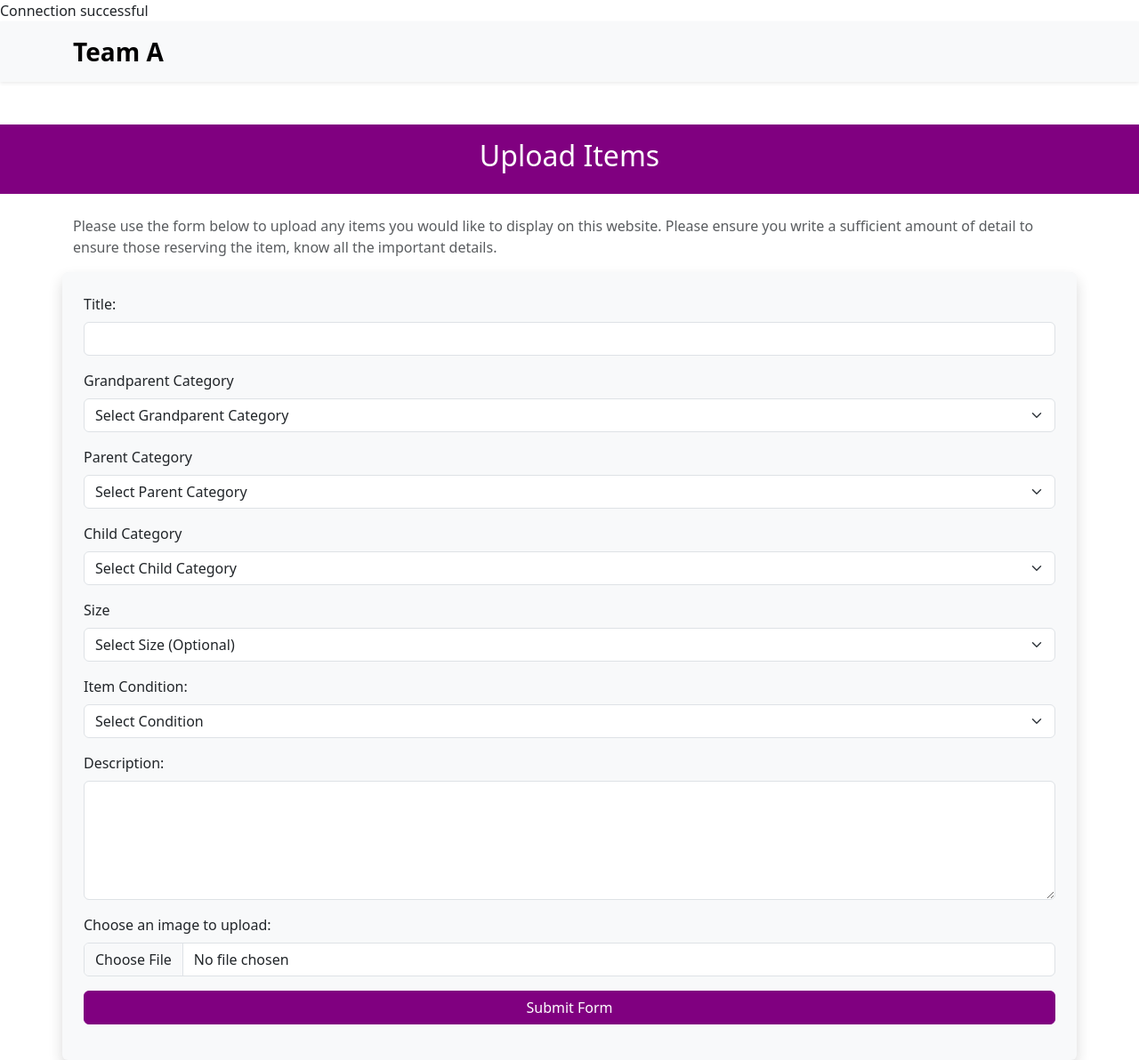
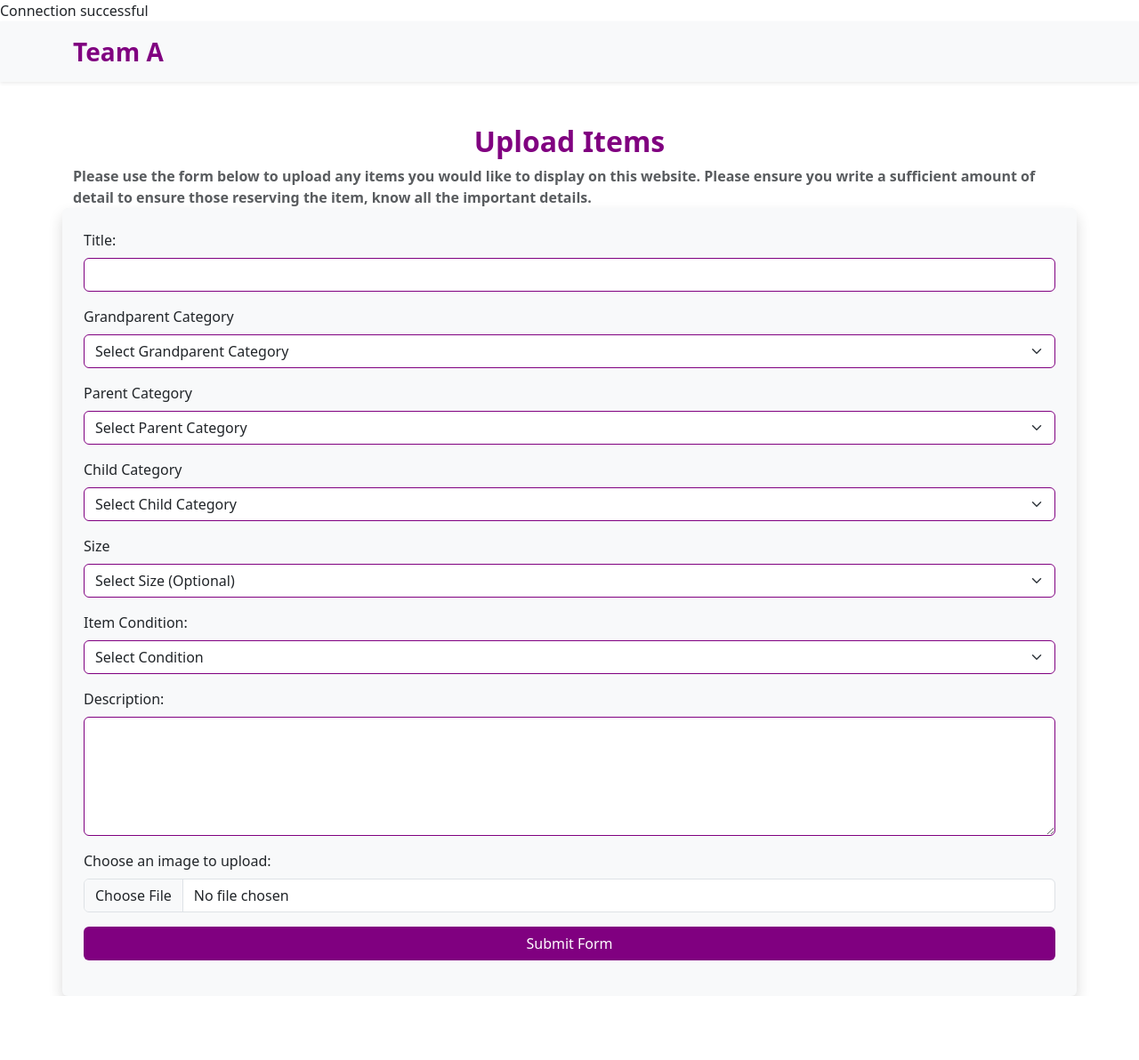
Before and after one commit to CMM004TeamA/group-project, a PHP site: page /upload_form.php in a window 1280 px wide. Shown: the whole page at 89% size. After the commit the page ends 1120 px from the top, so only its background shows below. Run offline with PHP 8.4, Linux system fonts and the light colour scheme; the visitor is signed in with stand-in values (Sample User, id 1); data comes from the database, SQL or seed files in the repository; some libraries are stand-ins or nearby versions.

Commit message:
Add files via upload

```diff
--- a/sizecategories.js
+++ b/sizecategories.js
@@ -1,18 +1,18 @@
 // Function to filter categories by parent ID
-function filterByParent(parentId) {
+function filterByParent(parentId) { //this is for the dropdown on the form used to select the parent category
     return categories.filter(cat => cat.parent_category_id == parentId);
 }
 
-function populateDropdown(id, data, defaultText){
+function populateDropdown(id, data, defaultText){ //this is for the dropdown on the form used to select the category--- CODE FROM CHATGPT
     const dropdown = document.getElementById(id);
     dropdown.innerHTML = `<option value="">${defaultText}</option>`;
     data.forEach(d => dropdown.innerHTML += `<option value="${d.category_id}">${d.category_name}</option>`);
     dropdown.disabled = data.length === 0;
 }
 
-document.getElementById('grandparent_category').addEventListener('change', function () {
-    populateDropdown('parent_category', filterByParent(this.value), 'Select Parent Category');
-    populateDropdown('child_category', [], 'Select Child Category');
+document.getElementById('grandparent_category').addEventListener('change', function () { //this is for the dropdown on the form used to select the grand parent category
+    populateDropdown('parent_category', filterByParent(this.value), 'Select Parent Category'); //this is for the dropdown on the form used to select the parent category. this.value is the value of the grandparent category.
+    populateDropdown('child_category', [], 'Select Child Category'); //this is for the dropdown on the form used to select the child category
     populateDropdown('size', [], 'Select Size');
 });
 
@@ -27,7 +27,7 @@ document.getElementById('child_category').addEventListener('change', function ()
 
     if (childId) {
         // Find size IDs linked to the selected category
-        const linkedSizeIds = sizecategories
+        const linkedSizeIds = sizecategories //
             .filter(sc => sc.category_id == childId)
             .map(sc => sc.size_id);
 
--- a/upload_form.php
+++ b/upload_form.php
@@ -32,12 +32,34 @@ try{
 <html lang="en">
 <head>
     <meta charset="UTF-8">
-    <meta http-equiv="X-UA-Compatible" content="IE=edge">
     <meta name="viewport" content="width=device-width, initial-scale=1.0">
     <title>Upload Items</title>
-    <link rel="stylesheet" href="CSS/Upload_items.css">
     <link rel="stylesheet" href="CSS/bootstrap.css">
-    <script src="bootstrap.bundle.js"></script>
+
+    <style>
+        .navbar-brand {
+            color: purple;
+        }
+        .btn-purple {
+            background-color: purple;
+            color: white;
+        }
+
+        .form-select {
+            width: 100%;
+            border-color: purple;
+        }
+        .custom-border {
+            border-color: purple !important; /* Purple border */
+}
+
+        main h2{
+            text-align: center;
+            color : purple;
+            font-weight: bold;
+        }
+    </style>
+
 </head>
 
 <body>
@@ -50,21 +72,20 @@ try{
         </nav>
 </header>
 
-    <header class="bg-purple text-white text-center py-3">
-        <h2>Upload Items</h2>
-    </header>
     <main class="container mt-4">
-        <p class="text-muted">Please use the form below to upload any items you would like to display on this website.
-            Please ensure you write a sufficient amount of detail to ensure those reserving the item, know all the important details.</p>
+    <h2>Upload Items</h2>
+        <b class="text-muted">Please use the form below to upload any items you would like to display on this website.
+            Please ensure you write a sufficient amount of detail to ensure those reserving the item, know all the important details.</b>
     </main>
     <div class="container bg-light p-4 shadow rounded">
         <form action="upload_items.php" method="post" enctype ="multipart/form-data">
             <div class="mb-3">
                 <label for="ItemName" class="form-label">Title:</label>
-                <input type="text" class="form-control"  name="ItemName" required>
+                <input type="text" class="form-control custom-border"  name="ItemName" required>
             </div>
 
-            <?php function renderDropdown($id, $label, $default, $data=[], $valueField = 'category_id', $labelField = 'category_name', $required = true) { ?>
+            <!-- This code is from a youtube tutorial  -->
+             <?php function renderDropdown($id, $label, $default, $data=[], $valueField = 'category_id', $labelField = 'category_name', $required = true) { ?>
                 <div class="mb-3">
                 <label class="form-label"><?=htmlspecialchars($label)?></label>
                 <select class="form-select" id="<?=htmlspecialchars(string: $id)?>" name="<?=htmlspecialchars($id)?>" <?= $required ? 'required' : '' ?>>
@@ -81,7 +102,7 @@ try{
             $grandparentCategories = array_filter($categories, function($cat): bool{
                 return $cat['parent_category_id'] === null;
             });
-            renderDropdown(id: 'grandparent_category', label: 'Grandparent Category', default: 'Select Grandparent Category', data: $grandparentCategories);
+            renderDropdown(id: 'grandparent_category', label: 'Grandparent Category', default: 'Select Grandparent Category', data: $grandparentCategories); //this code is from a youtube tutorial
             renderDropdown(id: 'parent_category', label: 'Parent Category', default: 'Select Parent Category', data: []);
             renderDropdown(id: 'child_category', label: 'Child Category', default: 'Select Child Category', data: []);
             renderDropdown(id: 'size', label: 'Size', default: 'Select Size (Optional)', data: $sizes, valueField: 'size_id', labelField: 'size_name', required: false);
@@ -100,7 +121,7 @@ try{
 
             <div class="mb-3">
                 <label for="description" class="form-label">Description:</label>
-                <textarea class="form-control" name="description" rows="5" required></textarea>
+                <textarea class="form-control custom-border" name="description" rows="5" required></textarea>
             </div>
 
             <div class="mb-3">
--- a/upload_items.php
+++ b/upload_items.php
@@ -91,7 +91,7 @@ try {
     //Specify upload directory
     $uploadDir = 'uploads/';
     if (!is_dir(filename: $uploadDir)){
-        mkdir(directory: $uploadDir, permissions: 0777, recursive: true);
+        mkdir(directory: $uploadDir, permissions: 0777, recursive: true); //creates an upload directory if it doesn't exist.
     }
 
     if(!is_writable(filename: $uploadDir)){
@@ -100,14 +100,14 @@ try {
 
     //Generate unique filename
     $fileName = basename(path: $_FILES['image']['name']);
-    $filePath = $uploadDir . uniqid() . '_' . $fileName;
+    $filePath = $uploadDir . uniqid() . '_' . $fileName; //so it doesn't mix up with other files
 
     //Move file to upload directory
     if(!move_uploaded_file(from: $_FILES['image']['tmp_name'], to: $filePath)){
         throw new Exception('Failed to save image.');
     }
 
-    //Insert into itemimages table
+    //Insert into itemimages table in the database
     $imageresult = $conn->prepare('INSERT INTO itemimages (item_id, image_path) VALUES (:item_id, :image_path)');
     $imageresult->execute(['item_id' => $item_id, 'image_path' => $filePath]);
 
```
